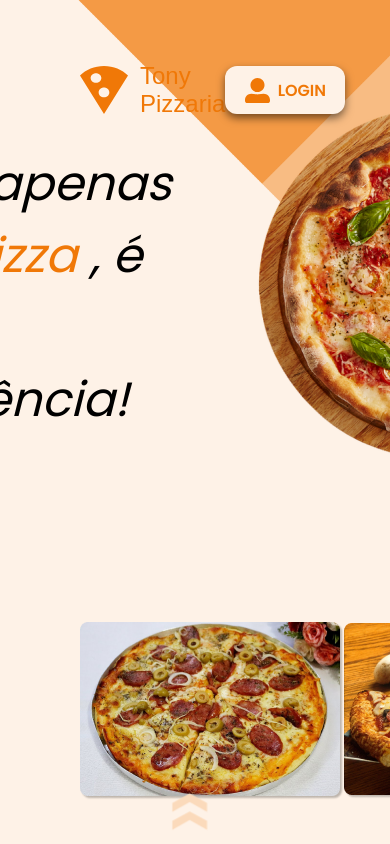
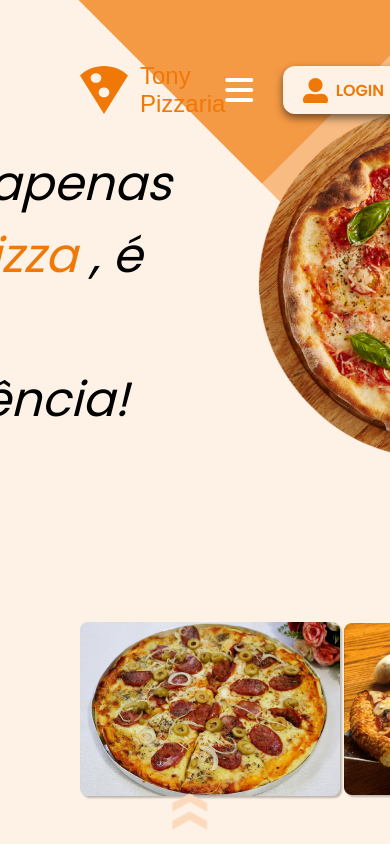
Before and after one commit to Mbuniowski/tony--pizzaria, a plain HTML site: page index.html in a window 390 px wide. Shown: the top 844 px of the page. Drawn offline with Linux system fonts and the light colour scheme; a web font is replaced by a local one.

Commit message:
alinhando menu hamburguer ok

```diff
--- a/index.html
+++ b/index.html
@@ -23,9 +23,6 @@
 <body>
     <a href="#home" class="link-home">&#171;</a>
     <header>
-        <div class="menu-hamburguer">
-            <i class="fas fa-bars" id="abrir"></i>
-        </div>
         <div class="logo-container">
             <img src="./img/logo.svg" alt="logo tony pizzaria">
             <p>Tony Pizzaria</p>
@@ -46,10 +43,15 @@
                 </li>
             </ul>
         </nav>
-        <div class="botao-container">
-            <div class="botao">
-                <img src="./img/usuario.svg" alt="ícone de um usuário">
-                <p>LOGIN</p>
+        <div class="container-menu">
+            <div class="menu-hamburguer">
+                <i class="fas fa-bars" id="abrir"></i>
+            </div>
+            <div class="botao-container">
+                <div class="botao">
+                    <img src="./img/usuario.svg" alt="ícone de um usuário">
+                    <p>LOGIN</p>
+                </div>
             </div>
         </div>
     </header>
--- a/styles/header.css
+++ b/styles/header.css
@@ -16,9 +16,12 @@ header .logo-container{
     font-size: 24px;
     color: var(--cor-primaria);
 }
+.container-menu{
+    display: flex;
+}
 .menu-hamburguer{
     display: none;
-    color: var(--cor-secundaria);
+    color: var(--cor-branco);
     font-size: 32px;
 }
 header .menu ul{
@@ -68,4 +71,14 @@ header .botao{
 header .menu{
 display: none;
 }
+.container-menu{
+    display: flex;
+    align-items: center;
 }
+
+.menu-hamburguer{
+
+    display: flex;
+
+}
+}
--- a/styles/servicos.css
+++ b/styles/servicos.css
@@ -49,3 +49,6 @@
     text-align: center;
     text-shadow: 2px 2px 8px var(--cor-sombra);
 }
+@media (max-width:768px){
+
+}
```
